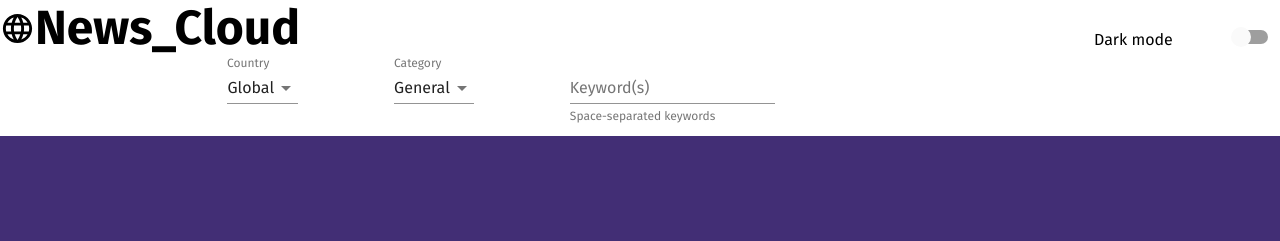
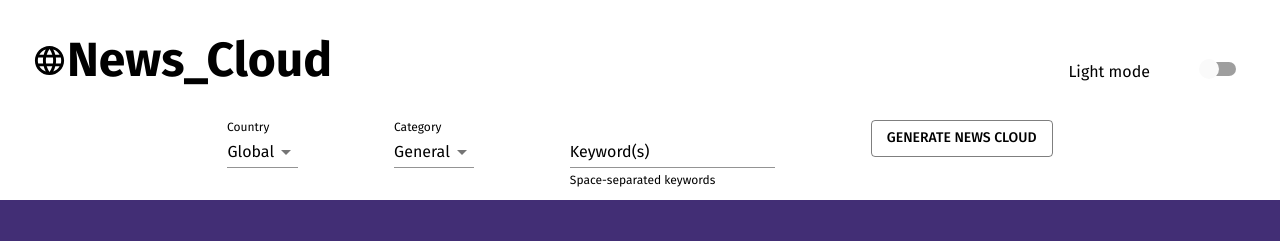
Before and after one commit to LZher385/news-cloud, a React (Create React App) app in the folder frontend/: page / in a window 1280 px wide. Shown: the top 241 px of the page. Built offline with nearby package versions, Linux system fonts and the light colour scheme; no server answers.

Commit message:
added darkmode switch and shifted search bar up

```diff
--- a/frontend/src/App.js
+++ b/frontend/src/App.js
@@ -30,16 +30,21 @@ function App() {
     },
     palette: {
       primary: {
-        main: light?'#FFFFFF':'#000000'
+        main:light?'#000000':'#FFFFFF',
+      },
+    },
+    MuiTextField: {
+      primary: {
+        color:light?'#000000':'#FFFFFF',
       },
     },
   });
 
   return (
     <ThemeProvider theme={theme}>
-        <Box style={{display:'flex',flexDirection:'row'}} position="static">
+        <Box style={{padding:'2rem',backgroundColor:light?'#FFFFFF':'#000000',display:'flex',flexDirection:'row'}} position="static">
             <Box style={{display:'flex',flex:1,flexDirection:'row',alignItems:'center'}}>
-              <LanguageIcon color={light?'black':'white'} fontSize="large" />
+              <LanguageIcon style={{fill:light?'black':'white'}} fontSize="large" />
               <Typography
                 variant="h3"
                 style={{fontWeight: "bold",color:light?'black':'white'}}
@@ -48,12 +53,12 @@ function App() {
               </Typography>
             </Box>
             <Box style={{display:'flex',flex:1,flexDirection:'row',justifyContent:'flex-end',alignItems:'flex-end'}}>
-              <Typography style={{height:'50%',width:'20%',bcolor:light?'lack':'white'}}>Dark mode</Typography>
+              <Typography style={{height:'50%',width:'20%',color:light?'black':'white'}}>{light?'Light mode':'Dark mode'}</Typography>
               <Switch style={{flex:1}} onChange={() => setLight(!light)}/>
             </Box>
         </Box>
-        <Box style={{backgroundColor:light?'#FFFFFF':'#000000'}}>
-          <Home />
+        <Box style={{flex:1,backgroundColor:light?'#FFFFFF':'#000000'}}>
+          <Home light={light}/>
           <About light={light}/>
         </Box>
     </ThemeProvider>
--- a/frontend/src/components/About.js
+++ b/frontend/src/components/About.js
@@ -16,7 +16,7 @@ const About = ({light}) => {
 
 
   return (
-    <div style={{paddingLeft:'10%',paddingRight:'10%'}}>
+    <div style={{paddingLeft:'10%',paddingRight:'10%',paddingTop:'3rem',paddingBottom:'3rem'}}>
       <LightTextTypography variant="h3">About</LightTextTypography>
       <LightTextTypography variant="body1" color={'blue'}>
         News Cloud is designed to help streamline the process of researching
--- a/frontend/src/components/Home.js
+++ b/frontend/src/components/Home.js
@@ -10,7 +10,7 @@ import ErrorPopup from "./ErrorPopup";
 import useStyles from "../styles";
 import Alert from "@material-ui/lab/Alert";
 
-const Home = () => {
+const Home = ({light}) => {
   const classes = useStyles();
 
   const queries = React.useRef({
@@ -65,7 +65,7 @@ const Home = () => {
 
   return (
     <div>
-      <QueriesForm queries={queries} generateCloud={generateCloud} />
+      <QueriesForm light={light} queries={queries} generateCloud={generateCloud} />
       <div className={classes.wordCloudOuterContainer}>
         {showCloud ? (
           <WordCloud keywordClick={keywordClick} data={data} />
--- a/frontend/src/components/QueriesForm.js
+++ b/frontend/src/components/QueriesForm.js
@@ -11,7 +11,7 @@ import {
 
 import useStyles from "../styles";
 
-const QueriesForm = ({ queries, generateCloud }) => {
+const QueriesForm = ({ light, queries, generateCloud }) => {
   const classes = useStyles();
 
   const submitForm = (e) => {
@@ -27,8 +27,9 @@ const QueriesForm = ({ queries, generateCloud }) => {
         className={classes.form}
       >
         <FormControl className={classes.formComponent}>
-          <InputLabel id="countriesList">Country</InputLabel>
+          <InputLabel style={{color:light?'black':'white'}} id="countriesList">Country</InputLabel>
           <Select
+          style={{color:light?'black':'white'}}
             labelId="countriesList"
             id="countriesListSelect"
             defaultValue="global"
@@ -50,8 +51,9 @@ const QueriesForm = ({ queries, generateCloud }) => {
           </Select>
         </FormControl>
         <FormControl className={classes.formComponent}>
-          <InputLabel id="categoryList">Category</InputLabel>
+          <InputLabel style={{color:light?'black':'white'}} id="categoryList">Category</InputLabel>
           <Select
+            style={{color:light?'black':'white'}}
             labelId="categoryList"
             id="categoryListSelect"
             defaultValue="general"
@@ -71,8 +73,14 @@ const QueriesForm = ({ queries, generateCloud }) => {
             <MenuItem value="technology">Technology</MenuItem>
           </Select>
         </FormControl>
-        <FormControl className={classes.formComponent}>
+        <FormControl color='primary' className={classes.formComponent}>
           <TextField
+            InputLabelProps={{
+              className: light?classes.lightField:classes.darkField
+            }}
+            FormHelperTextProps={{
+              className: light?classes.lightField:classes.darkField
+            }}
             id="keywordsField"
             type="text"
             name="keywords"
@@ -87,12 +95,12 @@ const QueriesForm = ({ queries, generateCloud }) => {
           />
         </FormControl>
         <Button
-          color="primary"
+          color='primary'
           variant="outlined"
           type="submit"
           className={classes.submitButton}
         >
-          Generate news cloud
+        Generate news cloud
         </Button>
       </form>
     </div>
--- a/frontend/src/styles.js
+++ b/frontend/src/styles.js
@@ -3,7 +3,6 @@ import { makeStyles } from "@material-ui/core/styles";
 const useStyles = makeStyles((theme) => ({
   // Navbar
   title: {
-
     marginLeft: "1rem",
   },
   lightSwitchText: {
@@ -26,7 +25,12 @@ const useStyles = makeStyles((theme) => ({
   typography: {
     padding: theme.spacing(2),
   },
-
+  lightField: {
+    color: 'black',
+  },
+  darkField: {
+    color: '#FFFFFF',
+  },
   // WordCloud
   wordCloudOuterContainer: {
     background: "#422E75",
```
